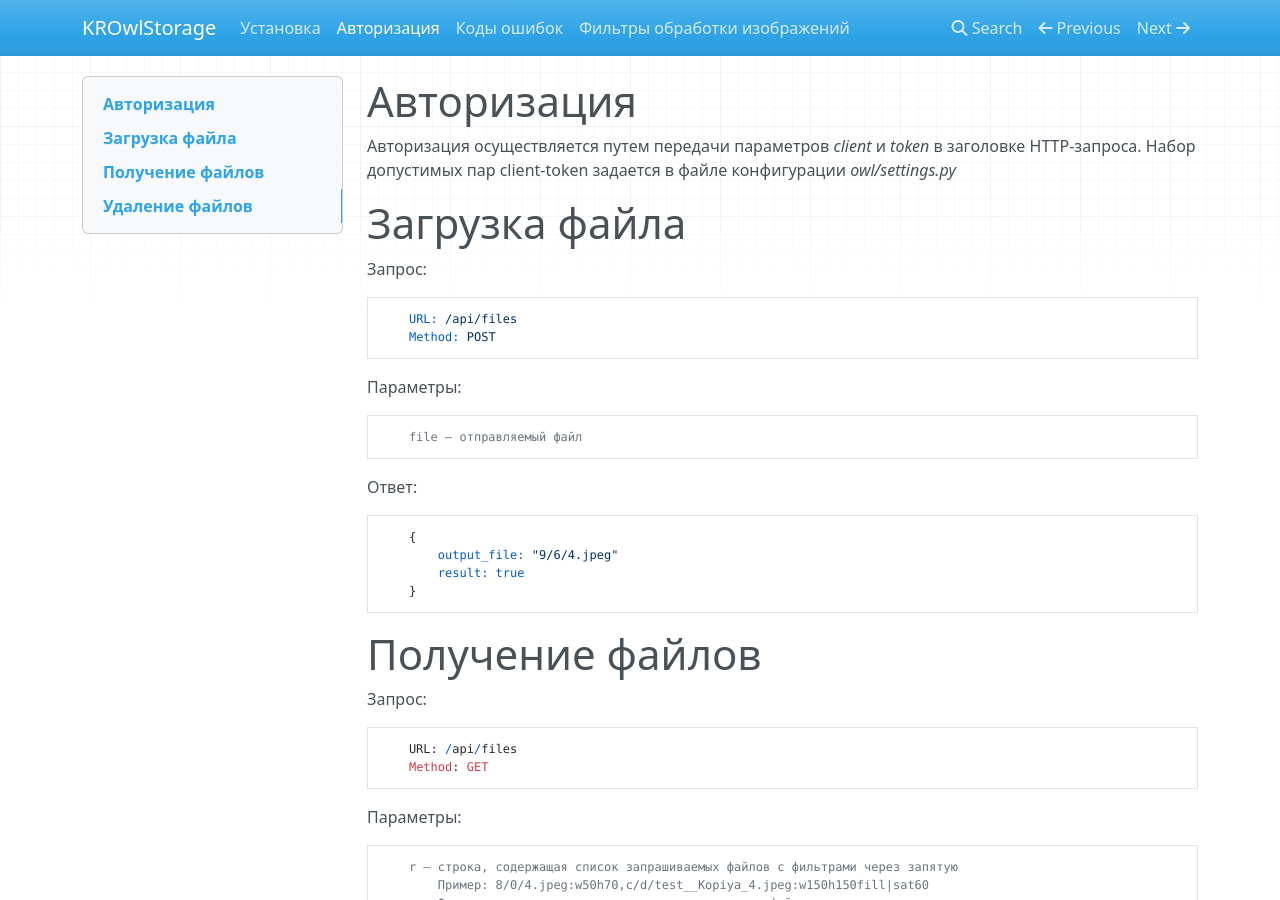
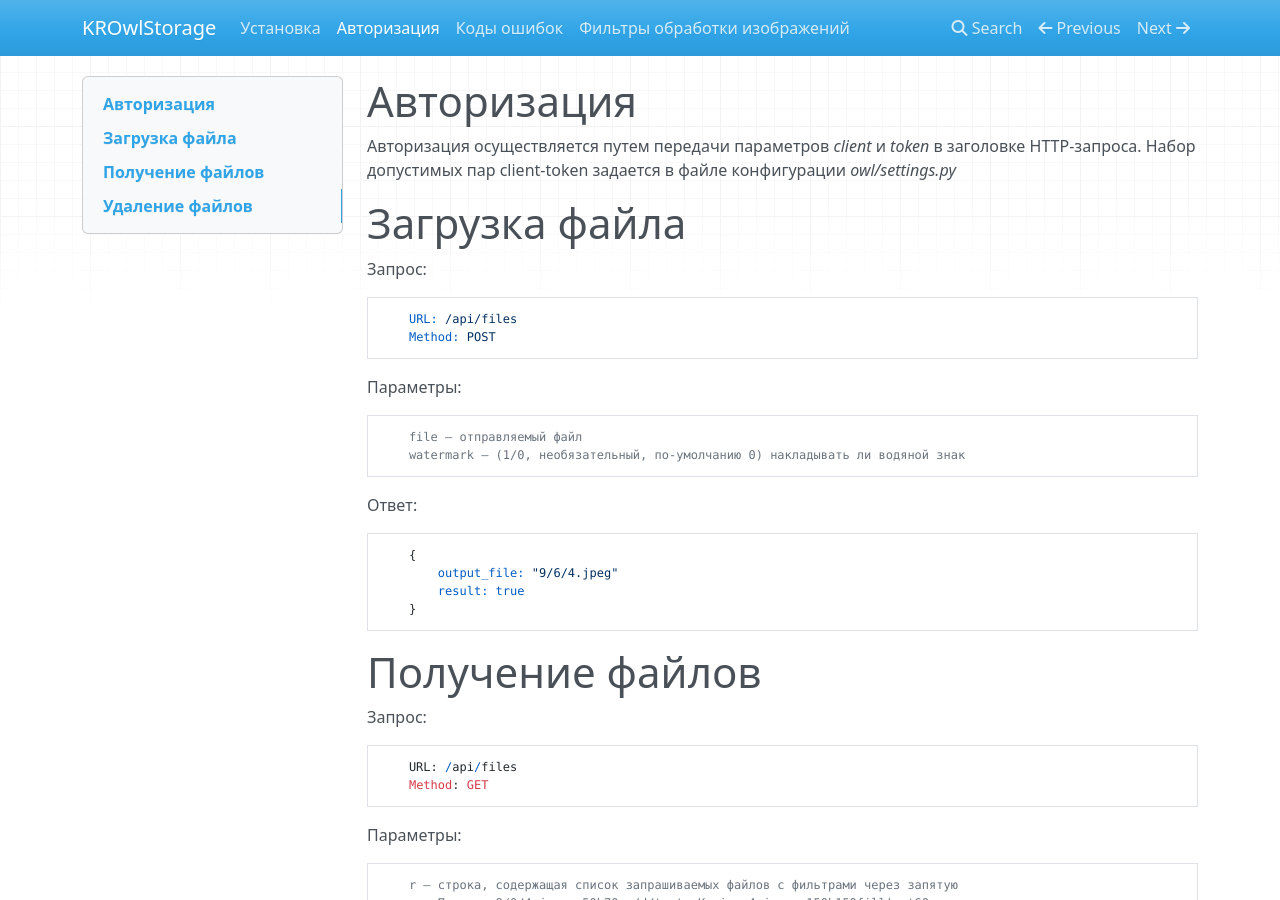
Before and after one commit to kr-digital/owl, an MkDocs documentation site: the page built from docs/api.md, in a window 1280 px wide and 900 px high. Built offline with MkDocs 1.6.1, drawn with Linux system fonts in a browser that asks for light colours; nearby versions of some CDN libraries.

Commit message:
Added watermarks

```diff
--- a/docs/api.md
+++ b/docs/api.md
@@ -13,6 +13,7 @@ client-token задается в файле конфигурации *owl/settin
 Параметры:
 
 		file — отправляемый файл
+		watermark — (1/0, необязательный, по-умолчанию 0) накладывать ли водяной знак
 
 Ответ:
 
```
Also changed, not shown: site/api/index.html, site/index.html.
